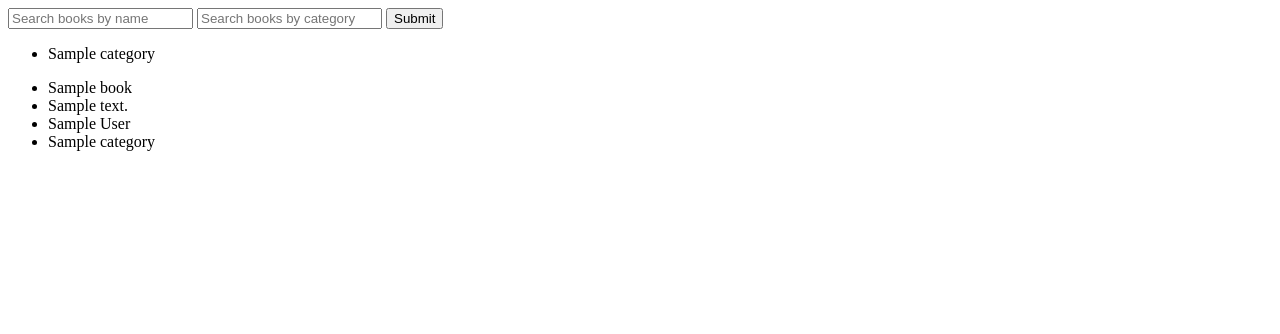
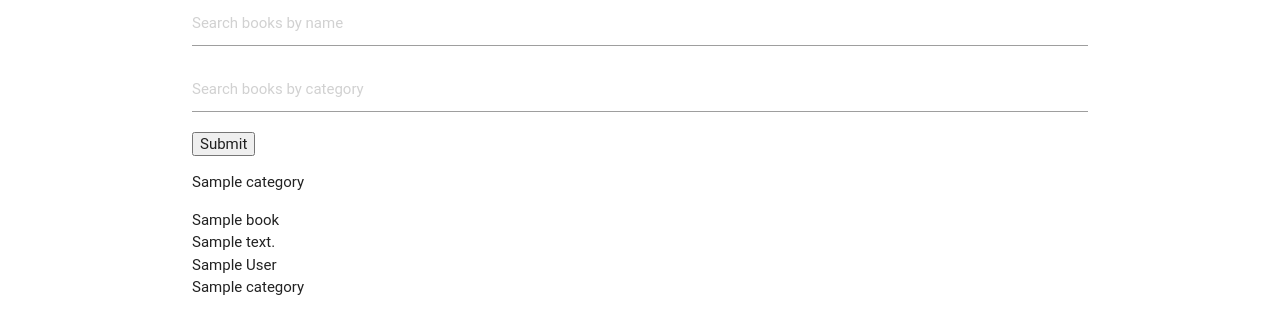
Before and after one commit to kosyfrances/booklib, a Django app: page / in a window 1280 px wide. Shown: the top 334 px of the page. Run offline with Django 3.2, Linux system fonts and the light colour scheme; tables that the repository leaves empty hold one stand-in row (values such as "Sample post"); parts of the project's set-up code (start-up, migrations or seed data) failed here and were passed over; some libraries are stand-ins or nearby versions; some web fonts are replaced.

Commit message:
Add materialize

```diff
--- a/books/templates/books/home.html
+++ b/books/templates/books/home.html
@@ -9,7 +9,7 @@
     </form>
     <ul>
         {% for category in categories %}
-            <li>{{ category }}</li>
+            <li>{{ category.name }}</li>
         {% empty %}
             <p>No category found.</p>
         {% endfor %}
--- a/templates/base.html
+++ b/templates/base.html
@@ -1,10 +1,24 @@
+{% load static %}
 <!DOCTYPE html>
 <html>
 <head>
     <title>Book Lib</title>
+    <!--Import Google Icon Font-->
+    <link href="http://fonts.googleapis.com/icon?family=Material+Icons" rel="stylesheet">
+    <!--Import materialize.css-->
+    <link type="text/css" rel="stylesheet" href="https://cdnjs.cloudflare.com/ajax/libs/materialize/0.98.0/css/materialize.min.css"  media="screen,projection"/>
+
+    <!--Let browser know website is optimized for mobile-->
+    <meta name="viewport" content="width=device-width, initial-scale=1.0"/>
 </head>
 <body>
-    {% block content %}
-    {% endblock content %}
+    <div class="container">
+        {% block content %}
+        {% endblock content %}
+    </div>
+    <!--Import jQuery before materialize.js-->
+    <script type="text/javascript" src="https://code.jquery.com/jquery-2.1.1.min.js"></script>
+    <!-- Compiled and minified JavaScript -->
+    <script src="https://cdnjs.cloudflare.com/ajax/libs/materialize/0.98.0/js/materialize.min.js"></script>
 </body>
 </html>
```
